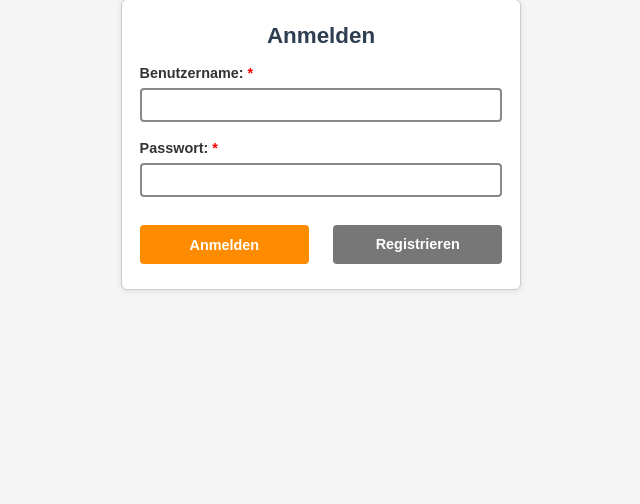
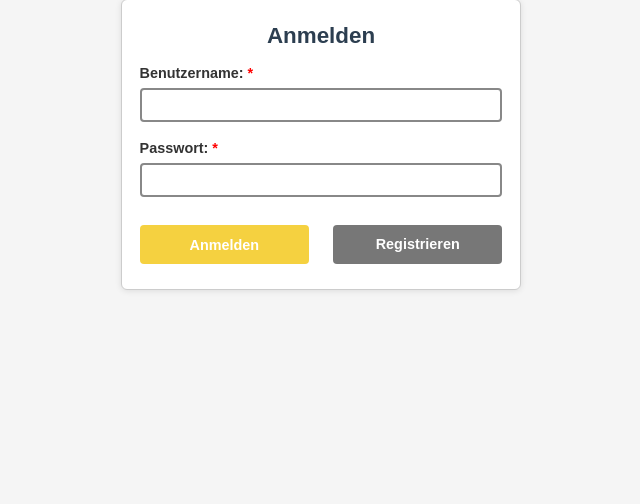
Before and after one commit to mentalri/Reiseberichte, a PHP site: page /anmeldung.php in a window 1280 px wide. Shown: the part 111-615 px from the top of the page, without its empty margins (319-959 px from the left). Run offline with PHP 8.4, Linux system fonts and the light colour scheme.

Commit message:
farben der button geändert

```diff
--- a/css/pages/formular.css
+++ b/css/pages/formular.css
@@ -116,13 +116,12 @@ button:hover {
 }
 
 button[type="submit"] {
-    background-color: #ff8c00;
+    background-color: #f5d140; /* Darker golden color */
 }
 
 button[type="submit"]:hover {
-    background-color: #e67e00;
+    background-color: #cc9900; /* Even darker for hover effect */
 }
-
 /* Links in den Anmelde/Registrierungsformularen */
 form > div:last-child a {
     display: inline-block;
```
